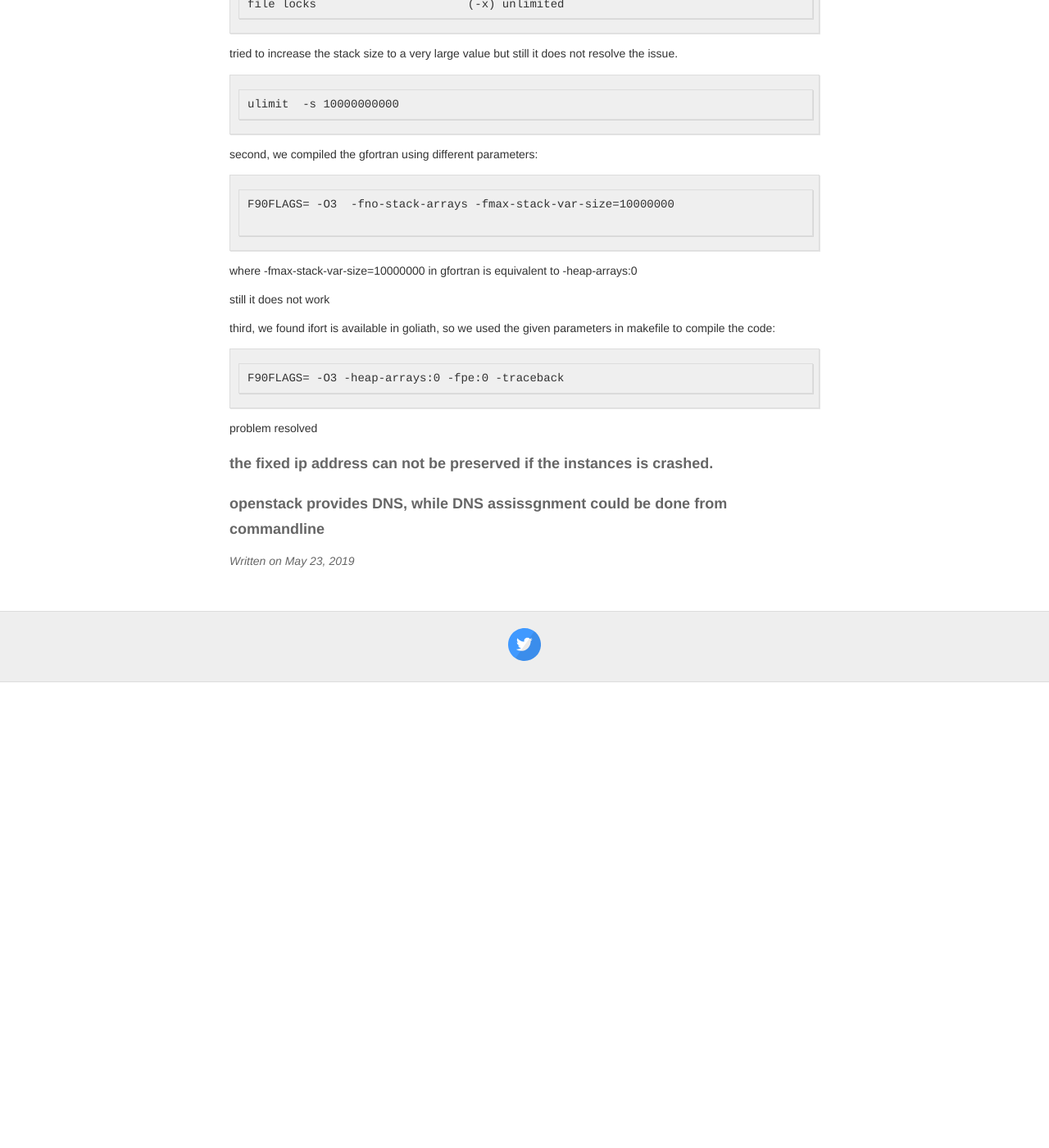
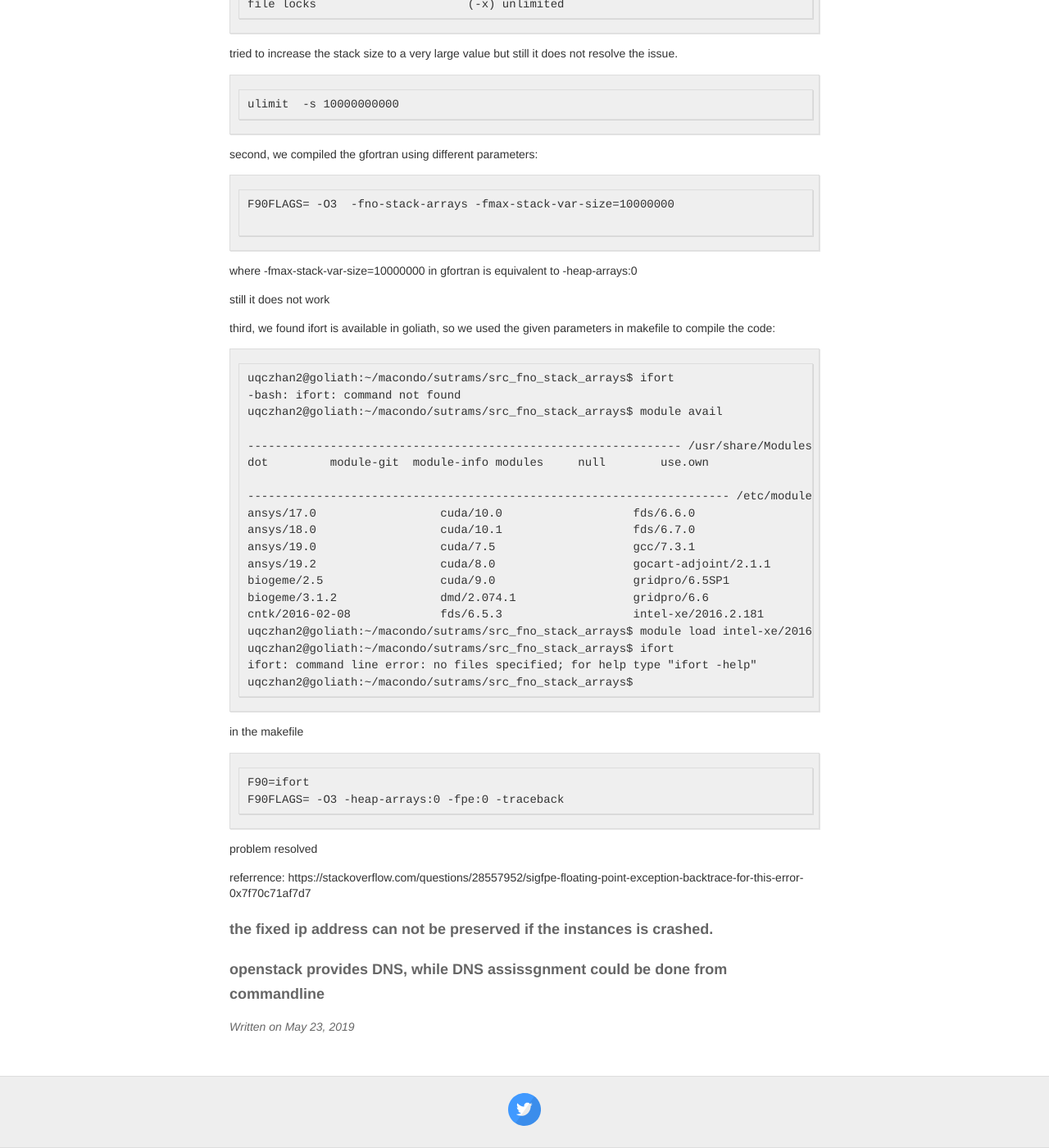
Before and after one commit to hydrogeologger/hydrogeologger.github.io, a Jekyll site: the page built from _posts/2019-05-23-sutrams.md, in a window 1280 px wide and 1400 px high, scrolled down 1660 px. Shown: the whole window at 82% size. Built offline with Jekyll 4.4.1, drawn with Linux system fonts in a browser that asks for light colours; before the commit the page ends 2492 px from its top, so only the background shows below that.

Commit message:
add reference

````diff
--- a/_posts/2019-05-23-sutrams.md
+++ b/_posts/2019-05-23-sutrams.md
@@ -98,14 +98,37 @@ still it does not work
 
 third, we found ifort is available in goliath, so we used the given parameters in makefile to compile the code:
 
+```
+uqczhan2@goliath:~/macondo/sutrams/src_fno_stack_arrays$ ifort
+-bash: ifort: command not found
+uqczhan2@goliath:~/macondo/sutrams/src_fno_stack_arrays$ module avail
 
+--------------------------------------------------------------- /usr/share/Modules/modulefiles ---------------------------------------------------------------
+dot         module-git  module-info modules     null        use.own
+
+---------------------------------------------------------------------- /etc/modulefiles ----------------------------------------------------------------------
+ansys/17.0                  cuda/10.0                   fds/6.6.0                   mpi/compat-openmpi16-x86_64 tensorflow/0.10.0
+ansys/18.0                  cuda/10.1                   fds/6.7.0                   mpi/intel-mpi/5.1.3.181     tensorflow/0.7.0
+ansys/19.0                  cuda/7.5                    gcc/7.3.1                   mpi/mpich-3.0-x86_64        tensorflow/1.2.1
+ansys/19.2                  cuda/8.0                    gocart-adjoint/2.1.1        mpi/mpich-3.2-x86_64        tensorflow/1.9.0
+biogeme/2.5                 cuda/9.0                    gridpro/6.5SP1              mpi/mpich-x86_64            theano/1.0.2
+biogeme/3.1.2               dmd/2.074.1                 gridpro/6.6                 mpi/openmpi-x86_64          torch/2017-09-13
+cntk/2016-02-08             fds/6.5.3                   intel-xe/2016.2.181         openfoam/5.x                torch-rnn/2017-07-31
+uqczhan2@goliath:~/macondo/sutrams/src_fno_stack_arrays$ module load intel-xe/2016.2.181
+uqczhan2@goliath:~/macondo/sutrams/src_fno_stack_arrays$ ifort
+ifort: command line error: no files specified; for help type "ifort -help"
+uqczhan2@goliath:~/macondo/sutrams/src_fno_stack_arrays$
 ```
+in the makefile
+```
+F90=ifort
 F90FLAGS= -O3 -heap-arrays:0 -fpe:0 -traceback
 ```
 
 problem resolved
 
 
+referrence: https://stackoverflow.com/questions/28557952/sigfpe-floating-point-exception-backtrace-for-this-error-0x7f70c71af7d7
 
 
 
````
